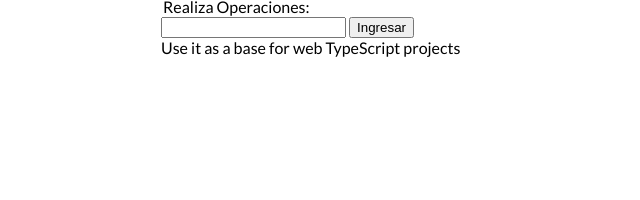
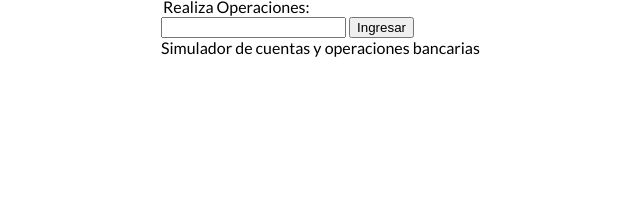
Before and after one commit to CursosAlbertoBasalo/abanca-oop, a website with bundled scripts: page src/index.html in a window 1280 px wide. Shown: the part 265-465 px from the top of the page, 107-747 px from the left. Built offline with nearby package versions, Linux system fonts and the light colour scheme.

Commit message:
feat: textos y contenido estático

```diff
--- a/src/index.html
+++ b/src/index.html
@@ -50,7 +50,8 @@
               </input>
             </form>
           </main>
-          <footer>Use it as a base for web TypeScript projects</footer>
+          <footer>Simulador de cuentas y operaciones bancarias
+          </footer>
         </article>
       </section>
       <aside>
```
